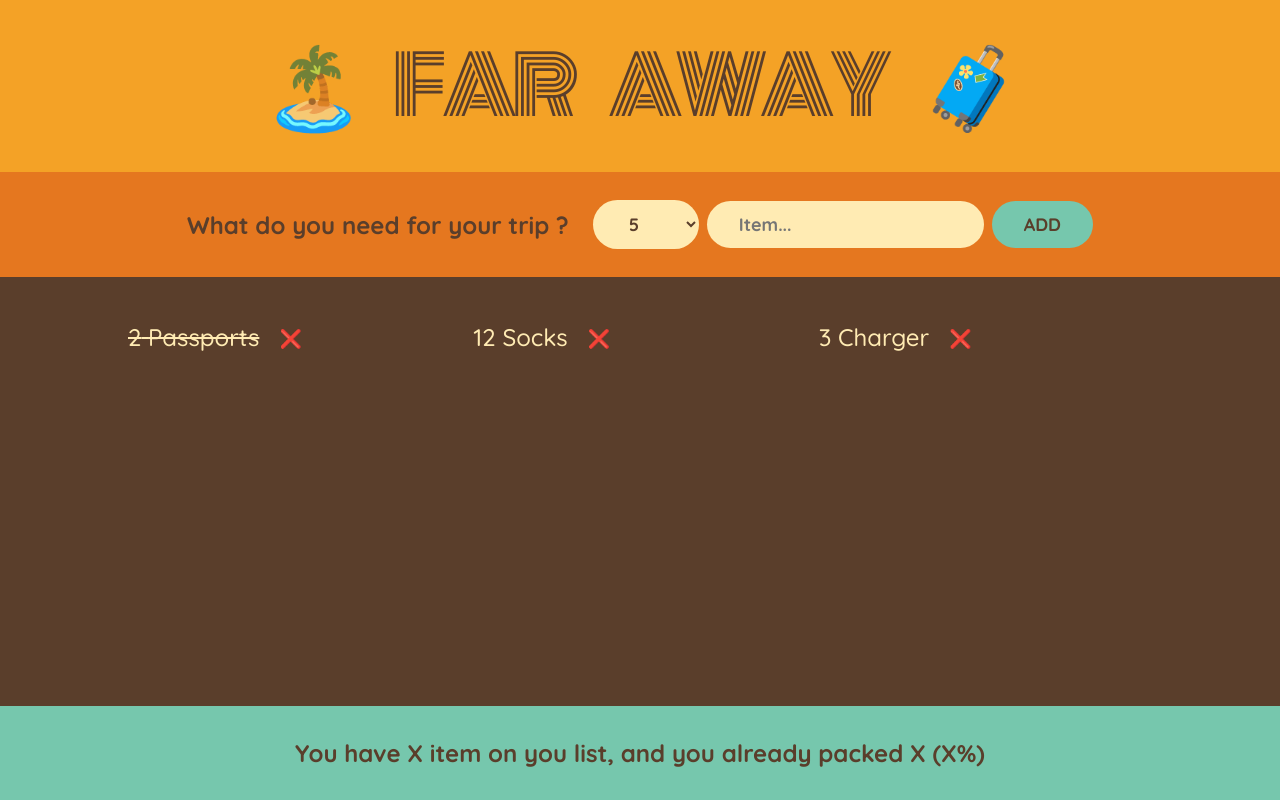
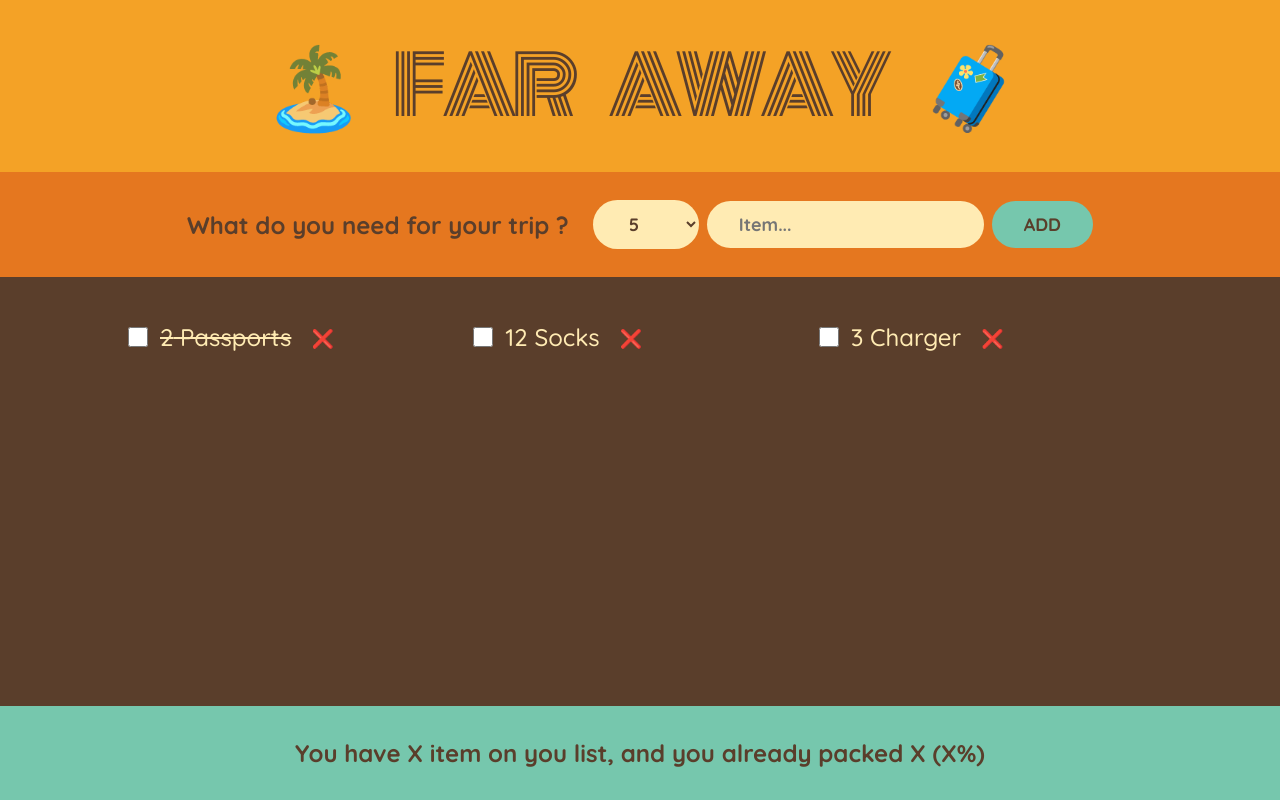
Before and after one commit to Marikita1007/react-travel-list, a React (Create React App) app: page / in a window 1280 px wide. Built offline with nearby package versions, Linux system fonts and the light colour scheme.

Commit message:
#React-83 : Finished Updating an Item: Complex Immutable Data Operation

```diff
--- a/src/App.js
+++ b/src/App.js
@@ -17,11 +17,23 @@
     setItems((items) => items.filter((item) => item.id !== id));
   }
 
+  function handleToggleItem(id) {
+    setItems((items) =>
+      items.map((item) =>
+        item.id === id ? { ...item, packed: !item.packed } : item
+      )
+    );
+  }
+
   return (
     <div className="app">
       <Logo />
       <Form onAddItems={handleAddItems} />
-      <PackingList items={items} onDeleteItem={handleDeleteItem} />
+      <PackingList
+        items={items}
+        onDeleteItem={handleDeleteItem}
+        onToggleItem={handleToggleItem}
+      />
       <Status />
     </div>
   );
@@ -75,25 +87,35 @@
     </form>
   );
 }
-function PackingList({ items, onDeleteItem }) {
+function PackingList({ items, onDeleteItem, onToggleItem }) {
   return (
     <div className="list">
       <ul>
         {items.map((item) => (
-          <Item item={item} onDeleteItem={onDeleteItem} key={item.id} />
+          <Item
+            item={item}
+            onDeleteItem={onDeleteItem}
+            onToggleItem={onToggleItem}
+            key={item.id}
+          />
         ))}
       </ul>
     </div>
   );
 }
 
-function Item({ item, onDeleteItem }) {
+function Item({ item, onDeleteItem, onToggleItem }) {
   return (
     <li>
+      <input
+        type="checkbox"
+        value={item.packed}
+        onChange={() => onToggleItem(item.id)}
+      />
       <span style={item.packed ? { textDecoration: "line-through" } : {}}>
         {item.quantity} {item.description}
       </span>
-      <button onClick={()=>onDeleteItem(item.id)}>❌</button>
+      <button onClick={() => onDeleteItem(item.id)}>❌</button>
     </li>
   );
 }
```
